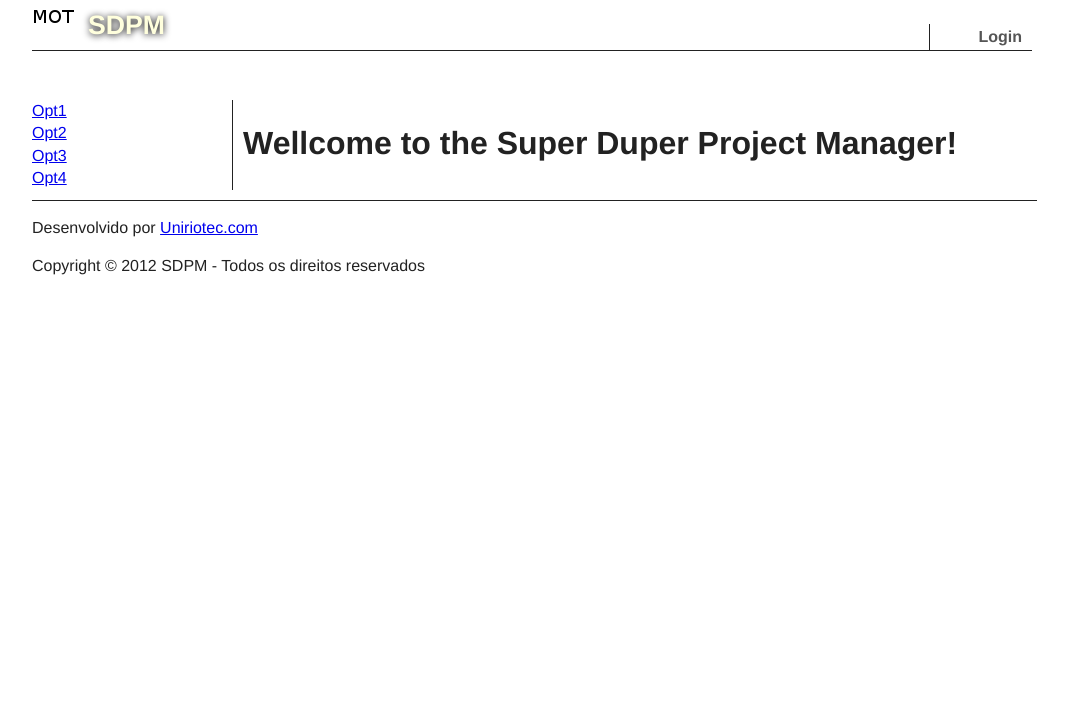
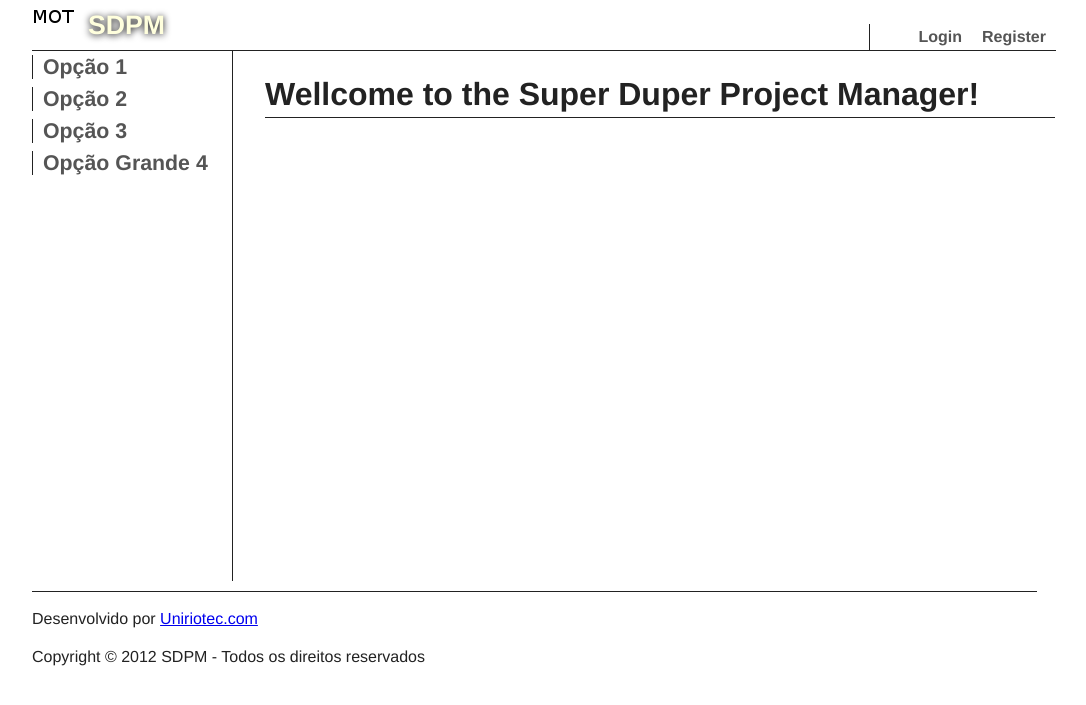
Before and after one commit to Uniriotec/SDPM, a Django app: template sdpm/templates/index.html in a window 1280 px wide. Shown: the top 705 px of the page, without its empty margins (96-1182 px from the left). Run offline with Django 3.2, Linux system fonts and the light colour scheme; the template is opened without the code that fills it, so the values that code supplies are empty; parts of the project's set-up code (start-up, migrations or seed data) failed here and were passed over; some libraries are stand-ins or nearby versions.

Commit message:
more layout

```diff
--- a/sdpm/static/css/style.css
+++ b/sdpm/static/css/style.css
@@ -39,7 +39,7 @@ body {
 header {
     /* box-shadow: 0px 3px 20px #000; */
     position: absolute;
-    width: 1000px;
+    width: 1024px;
     height:50px;
     border-bottom: 1px solid #222;
 
@@ -116,7 +116,7 @@ header {
 #container {
 
 	position: absolute;
-	margin-top: 100px;
+	margin-top: 51px;
     clear: both;
 
 	z-index: 100;
@@ -134,6 +134,58 @@ header {
     /* clear: both; */
 }
 
+/********************************-OPTIONS-********************************/
+
+.adjust_height {
+	min-height: 530px;
+}
+
+.opt_menu {
+
+/*
+	margin-bottom: 10px;
+    height:35px;
+    border-left:2px solid rgba(0,0,0,0.3);
+    float: right;
+ */
+
+/*
+    position: absolute;
+    bottom:-45%;
+    right:3%;
+*/
+
+}
+
+.opt_menu a, button{
+    text-decoration:none;
+
+    width:auto;
+
+    /* border-bottom: 1px solid #222; */
+    border-left: 1px solid #222;
+
+    padding: 0px 10px 0px 10px;
+
+    color: #555;
+
+    font-size: 16pt;
+    line-height: 32px;
+    font-weight:bold;
+}
+
+.opt_menu a:hover, button:hover {
+ 	border-bottom-left-radius: 10px;
+ 	border-top-left-radius: 10px;
+ 	/*
+    border-left: 1px solid #222;
+    border-right: 1px solid #222;
+ 	border-bottom-left-radius: 7px;
+ 	border-bottom-right-radius: 7px;
+ 	*/
+}
+
+
 
 
 /**************************** CONTENT  ****************************/
@@ -142,11 +194,16 @@ header {
 	position: relative;
 	float:left;
 	width: 790px;
-	margin-left: 10px;
+	margin-left: 32px;
 	/*
 	margin-bottom: 10px;
      clear: both; */
 }
+#content h1{
+    border-bottom: 1px solid #222;
+
+}
+
 
 
 /**************************** FOOTER  ****************************/
--- a/sdpm/templates/util/base.html
+++ b/sdpm/templates/util/base.html
@@ -19,27 +19,14 @@
 
 
 {% block 'body-side' %}
-	<div id="side" >
-		<div class="box_border">
-			<div class="box_content clearfix">
-				{% block 'side-options' %}
-		 			{% include "util/float-lateral.html" %}
-				{% endblock %}
-		    </div>
-
-		</div>
-	</div>
+		{% include "util/float-lateral.html" %}
 {% endblock %}
 
 
 {% block 'body-main' %}
-	 <div id='content'>
-		<div class="box_border">
-			<div class="box_content clearfix">
-				{% block 'body-content' %}
-				{% endblock %}
-		 	</div>
-		 </div>
+	 <div id='content' class='adjust_height'>
+			{% block 'body-content' %}
+			{% endblock %}
 	 </div>
 {% endblock %}
 
--- a/sdpm/templates/util/float-lateral.html
+++ b/sdpm/templates/util/float-lateral.html
@@ -1,9 +1,11 @@
-<nav class="opt_menu adjust_height">
-	<ul>
-		<li><a href="#" >Opt1</a></li>
-		<li><a href="#" >Opt2</a></li>
-		<li><a href="#">Opt3</a></li>
-		<li><a href="#">Opt4</a></li>
+<div id="side" >
+	<nav class="opt_menu adjust_height">
+		<ul>
+			<li><a href="#" >Opção 1</a></li>
+			<li><a href="#" >Opção 2</a></li>
+			<li><a href="#">Opção 3</a></li>
+			<li><a href="#">Opção Grande 4</a></li>
 
-	</ul>
-</nav>
+		</ul>
+	</nav>
+</div>
--- a/sdpm/templates/util/header.html
+++ b/sdpm/templates/util/header.html
@@ -8,6 +8,7 @@
 		        <a href="#" class='opt_right'>{{request.user.email}}</a>
 		        <a href="#" >Logout</a>
 		{% else %}
+		        <a href="#" >Register</a>
 		        <a href="#" >Login</a>
 		{% endif %}
 	</nav>
```
